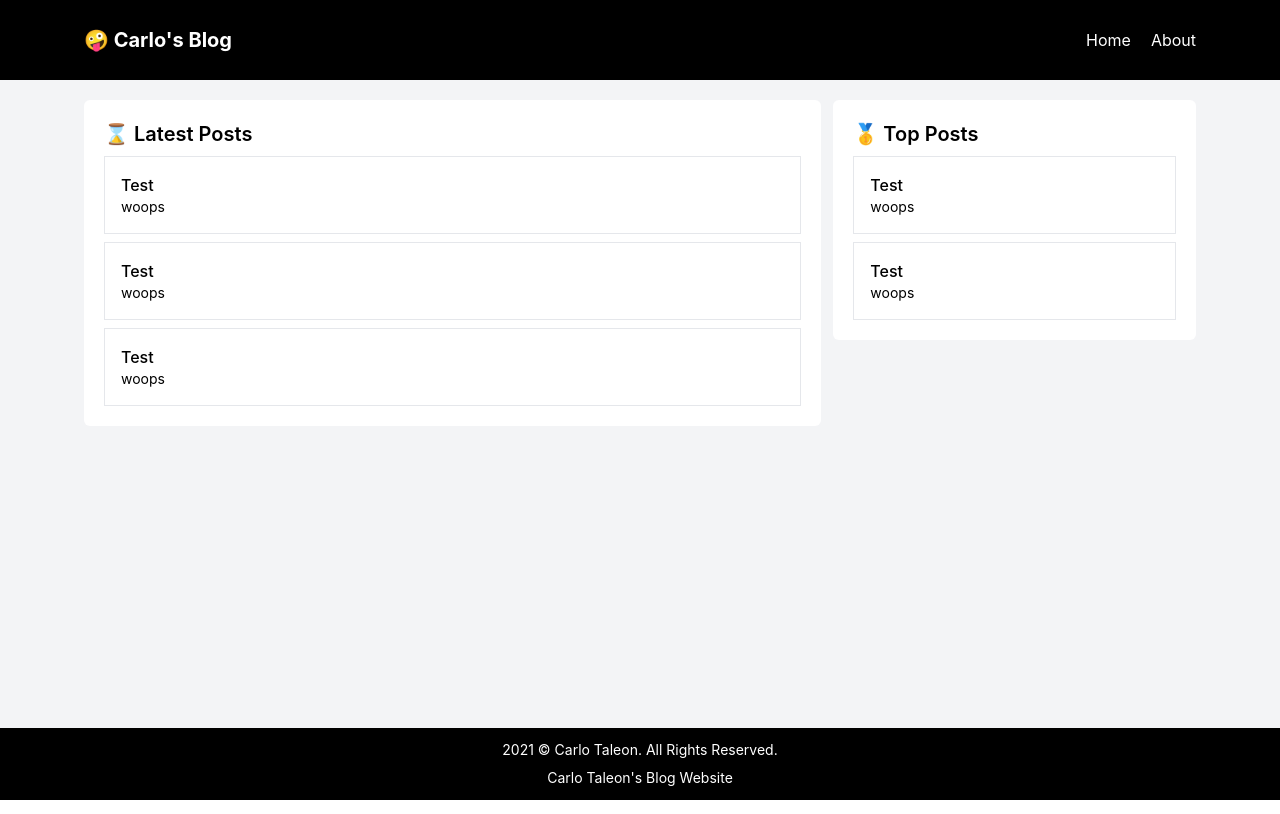
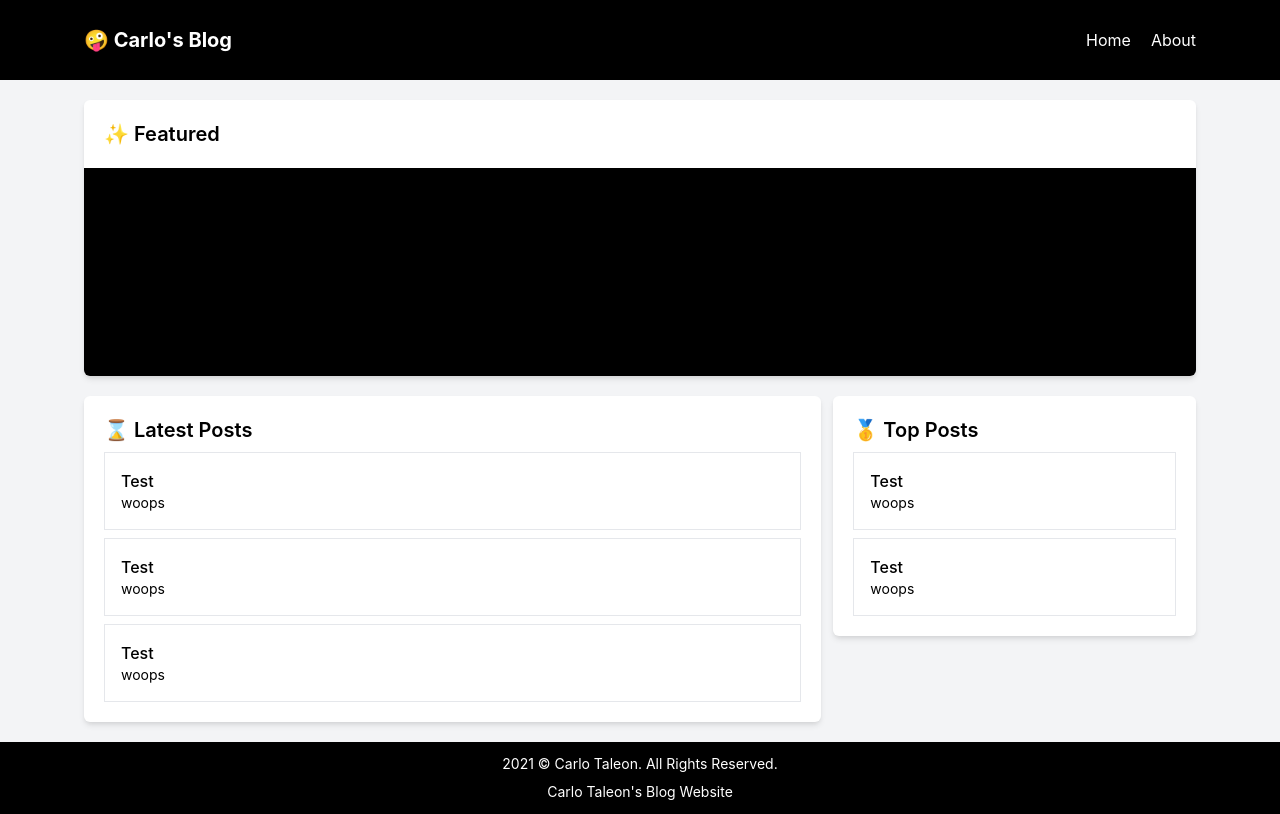
Before and after one commit to Blankeos/nextjs-typescript, a Next.js app in the folder blog-app/: page / in a window 1280 px wide. Built offline with nearby package versions, Linux system fonts and the light colour scheme.

Commit message:
Added features section in index

```diff
--- a/blog-app/pages/index.tsx
+++ b/blog-app/pages/index.tsx
@@ -12,6 +12,7 @@ export default function Home() {
         <link rel="icon" href="/favicon.ico" />
       </Head>
       <Container>
+        <Featured />
         <div className="grid grid-cols-3 gap-3">
           <LatestPosts />
           <TopPosts />
@@ -21,9 +22,18 @@ export default function Home() {
   );
 }
 
+function Featured() {
+  return (
+    <div className="bg-white rounded-md shadow-md mb-5 overflow-hidden">
+      <h2 className="font-semibold text-xl p-5">✨ Featured</h2>
+      <div className="bg-black w-full h-52"></div>
+    </div>
+  );
+}
+
 function LatestPosts() {
   return (
-    <div className="bg-white rounded-md p-5 md:col-span-2 col-span-3">
+    <div className="bg-white rounded-md p-5 md:col-span-2 col-span-3 shadow-md">
       <h2 className="font-semibold text-xl mb-2">⌛ Latest Posts</h2>
       <div className="flex flex-col space-y-2">
         <ArticleLink title={"Test"} shortDesc={"woops"} />
@@ -37,7 +47,7 @@ function LatestPosts() {
 function TopPosts() {
   return (
     <div className="md:col-span-1 col-span-3 order-first md:order-last">
-      <div className="bg-white rounded-md p-5">
+      <div className="bg-white rounded-md p-5 shadow-md">
         <h2 className="font-semibold text-xl mb-2">🥇 Top Posts</h2>
         <div className="flex flex-col space-y-2">
           <ArticleLink title={"Test"} shortDesc={"woops"} />
```
